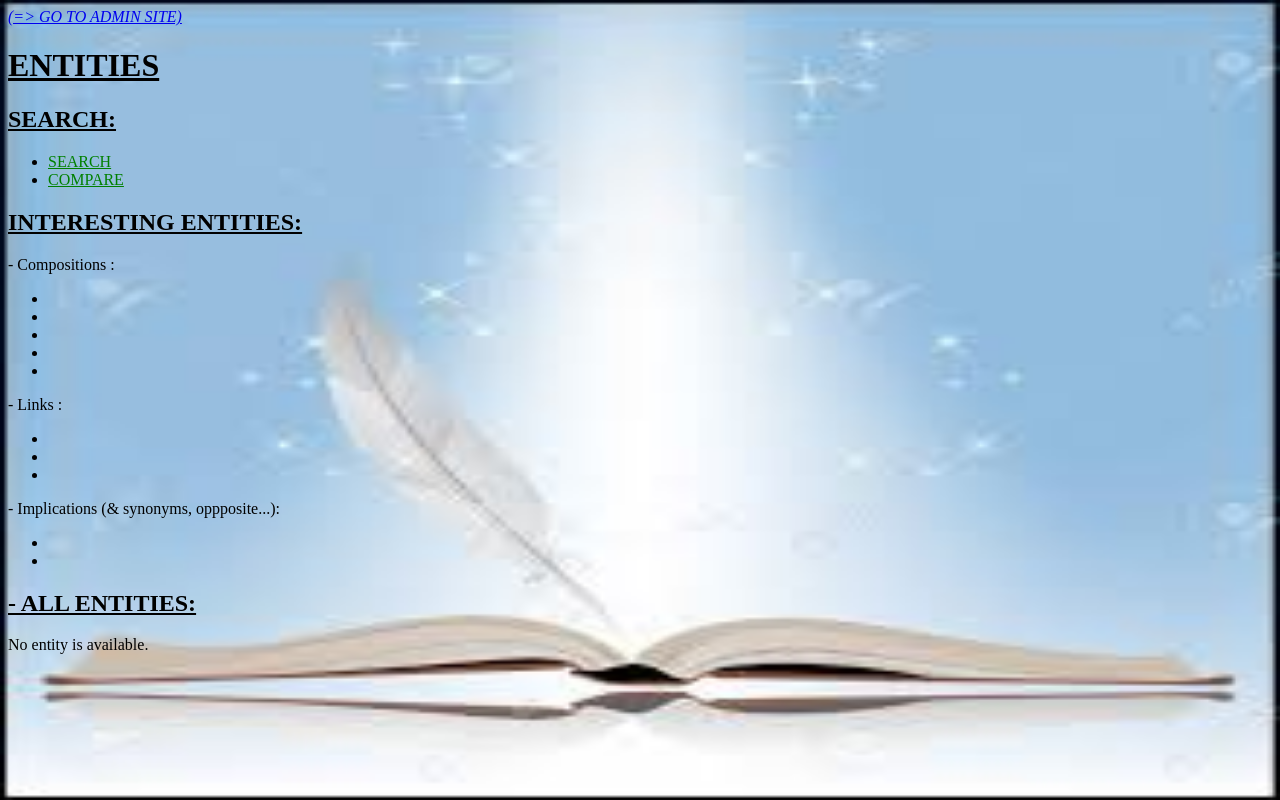
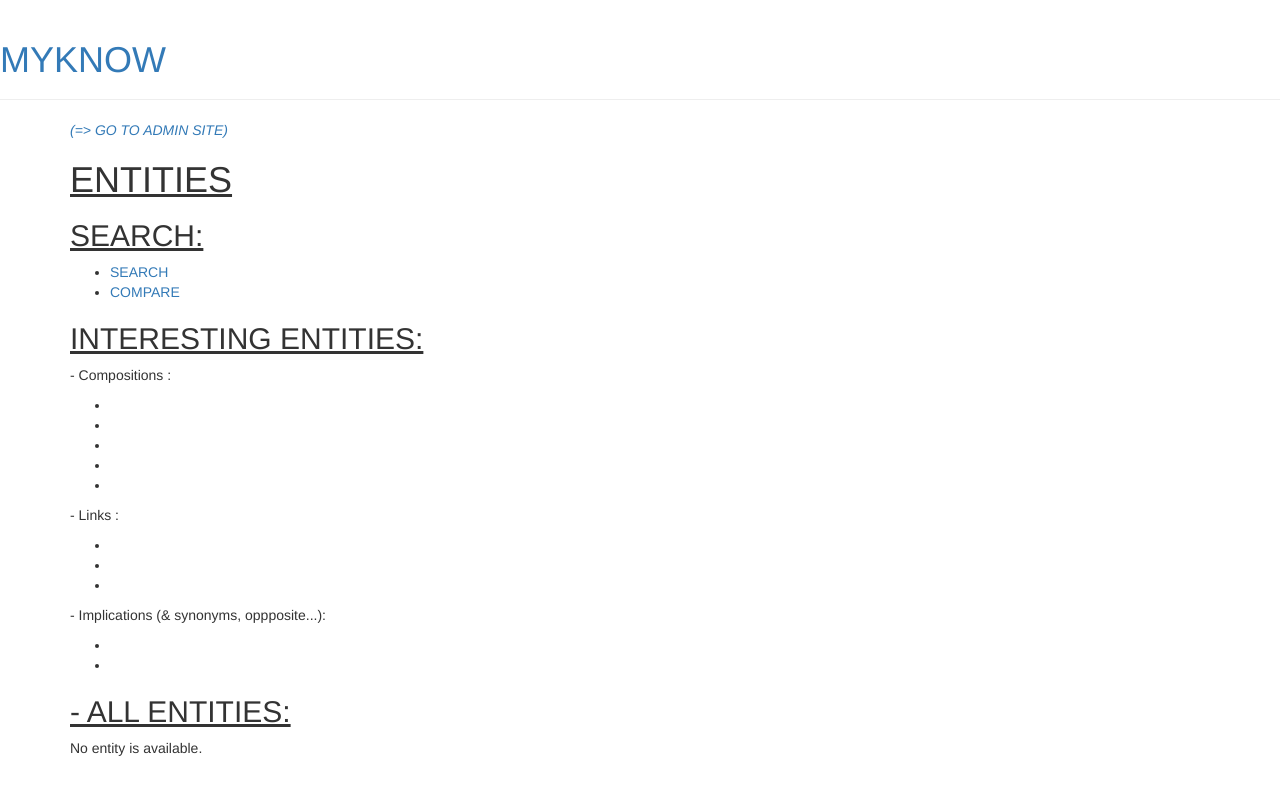
Before and after one commit to steven7777/myknow, a Django app: template myknowapp/templates/myknowapp/index.html in a window 1280 px wide. Run offline with Django 3.2, Linux system fonts and the light colour scheme; the template is opened without the code that fills it, so the values that code supplies are empty; some libraries are stand-ins or nearby versions.

Commit message:
add base.html template, extended by other templates

```diff
--- /dev/null
+++ b/myknowapp/templates/myknowapp/base.html
@@ -0,0 +1,30 @@
+{% load static %}
+
+<html>
+
+    <head>
+        <title>MYKNOW</title>
+        <link rel="stylesheet" href="//maxcdn.bootstrapcdn.com/bootstrap/3.2.0/css/bootstrap.min.css">
+        <link rel="stylesheet" href="//maxcdn.bootstrapcdn.com/bootstrap/3.2.0/css/bootstrap-theme.min.css">
+        <link href='//fonts.googleapis.com/css?family=Lobster&subset=latin,latin-ext' rel='stylesheet' type='text/css'>
+        <link rel="stylesheet" href="{% static 'css/blog.css' %}">
+    </head>
+
+	<body>
+
+	    <div class="page-header">
+	        <h1><a href="/">MYKNOW</a></h1>
+	    </div>
+
+	    <div class="content container">
+	        <div class="row">
+	            <div class="col-md-8">
+	            {% block content %}
+	            {% endblock %}
+	            </div>
+	        </div>
+	    </div>
+
+	</body>
+
+</html>
--- a/myknowapp/templates/myknowapp/compare.html
+++ b/myknowapp/templates/myknowapp/compare.html
@@ -1,3 +1,7 @@
+{% extends 'myknowapp/base.html' %}
+
+{% block content %}
+
 <h1>Compare 2 entities</h1>
 <form action="{% url 'myknowapp:compare_results' %}" method="get">
   <input name="name1" type="text" placeholder="entity name">
@@ -6,3 +10,5 @@
   <p>
   <button type="submit" class="save btn btn-default">COMPARE</button>
 </form>
+
+{% endblock %}
--- a/myknowapp/templates/myknowapp/compare_results.html
+++ b/myknowapp/templates/myknowapp/compare_results.html
@@ -1,3 +1,7 @@
+{% extends 'myknowapp/base.html' %}
+
+{% block content %}
+
 <h1>Compare Results</h1>
 
 
@@ -42,3 +46,5 @@
 
     </tbody>
 </table>
+
+{% endblock %}
--- a/myknowapp/templates/myknowapp/index.html
+++ b/myknowapp/templates/myknowapp/index.html
@@ -1,6 +1,9 @@
+{% extends 'myknowapp/base.html' %}
+
 {% load static %}
+<link rel="stylesheet" type="text/css" href="{% static 'myknowapp/style.css' %}">
 
-<link rel="stylesheet" type="text/css" href="{% static 'myknowapp/style.css' %}">
+{% block content %}
 
 <i><a href="http://localhost:8000/admin/myknowapp/entity">(=> GO TO ADMIN SITE)</a></i>
 
@@ -55,3 +58,6 @@
 {% else %}
     <p>No entity is available.</p>
 {% endif %}
+
+
+{% endblock %}
--- a/myknowapp/templates/myknowapp/search.html
+++ b/myknowapp/templates/myknowapp/search.html
@@ -1,3 +1,7 @@
+{% extends 'myknowapp/base.html' %}
+
+{% block content %}
+
 <h1>HomePage</h1>
 <form action="{% url 'myknowapp:search_results' %}" method="get">
   <input name="q" type="text" placeholder="Search...">
@@ -7,3 +11,5 @@
   <input name="name2" type="text" placeholder="Search...">
   -->
 </form>
+
+{% endblock %}
--- a/myknowapp/templates/myknowapp/search_results.html
+++ b/myknowapp/templates/myknowapp/search_results.html
@@ -1,3 +1,6 @@
+{% extends 'myknowapp/base.html' %}
+{% block content %}
+
 <h1>Search Results</h1>
 
 <ul>
@@ -7,3 +10,5 @@
     </li>
   {% endfor %}
 </ul>
+
+{% endblock %}
```
Also changed, not shown: myknowapp/templates/myknowapp/detail.html (+8 -0 lines).
